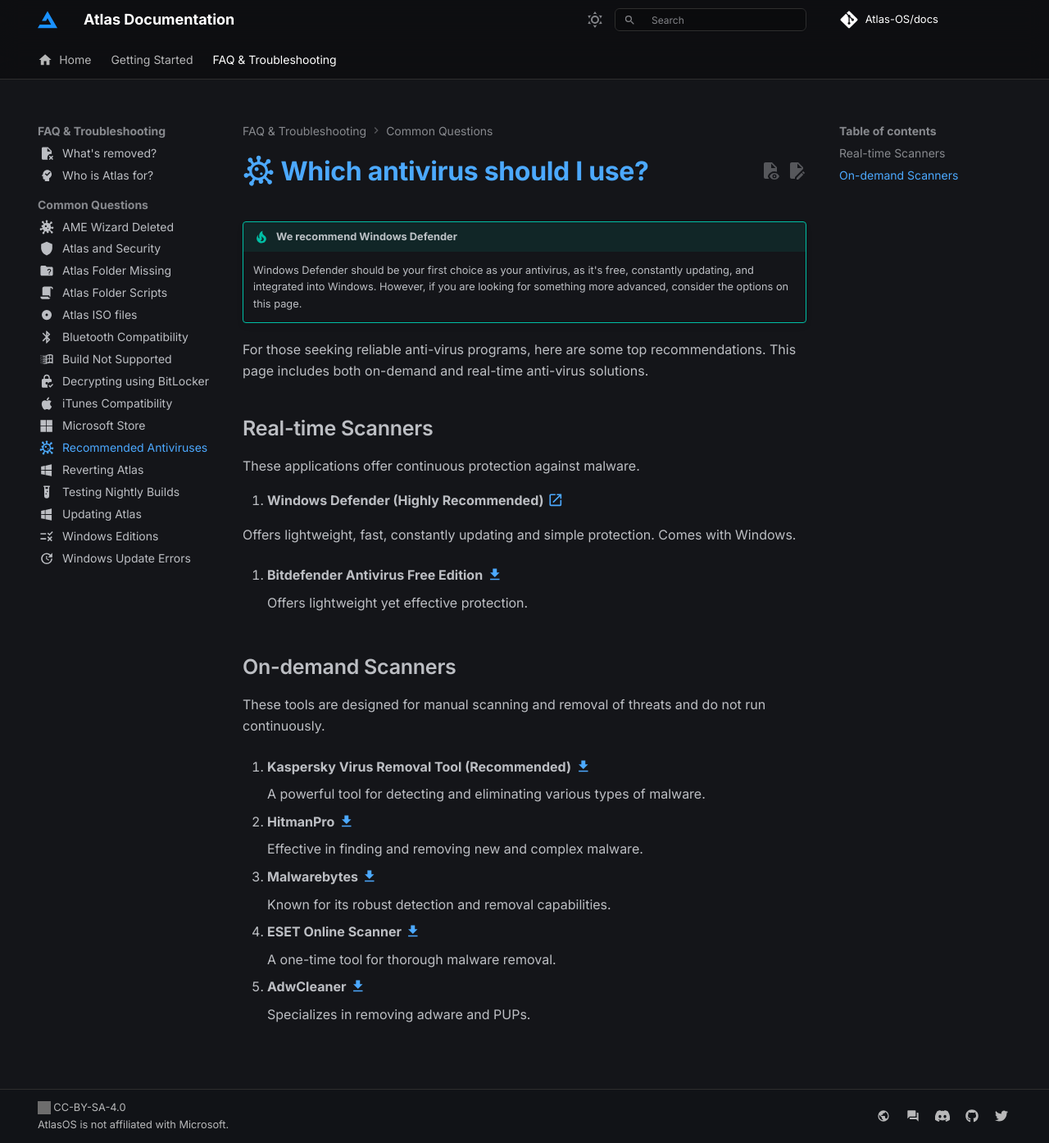
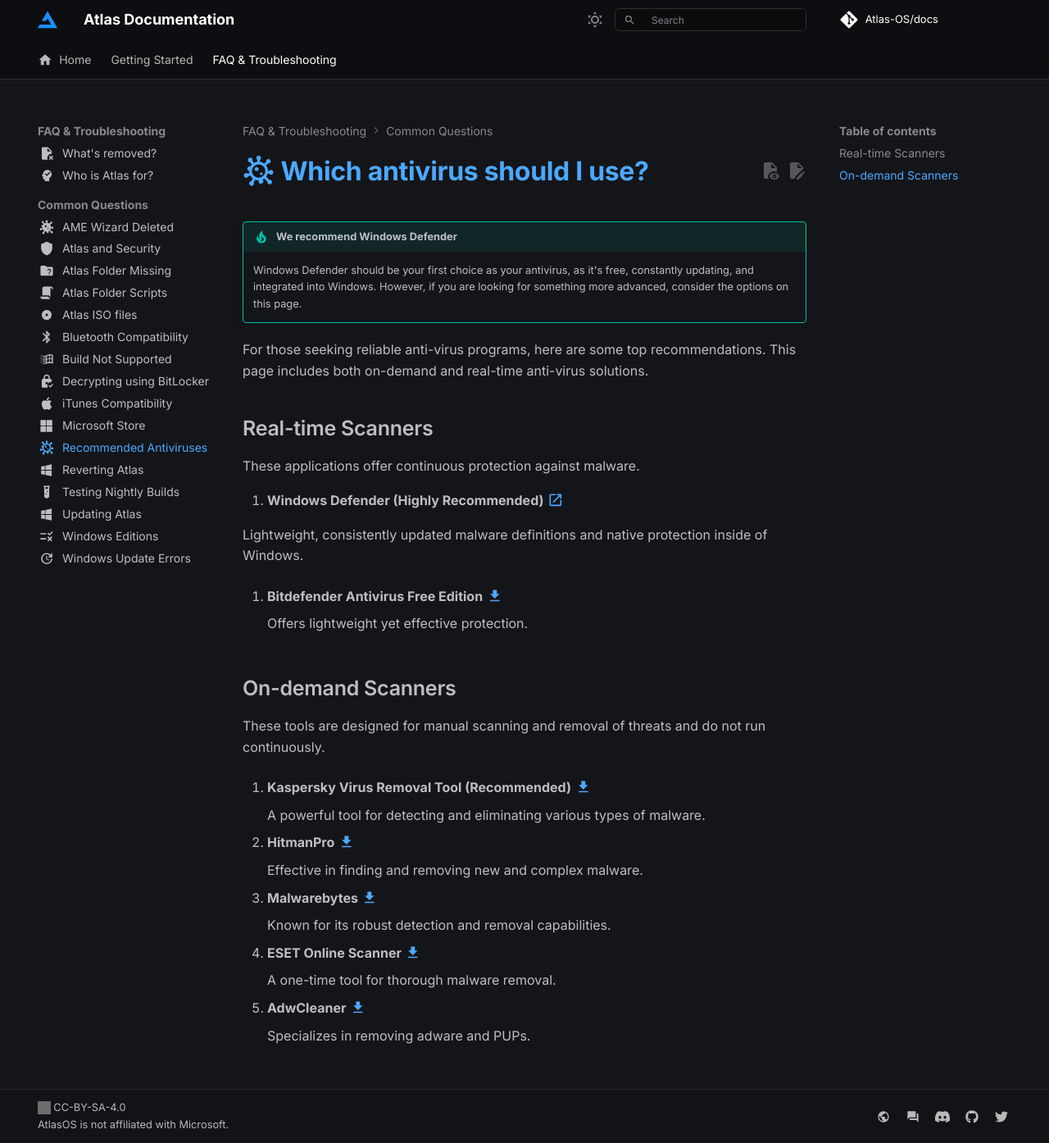
Before and after one commit to Atlas-OS/docs, an MkDocs documentation site: the page built from docs/faq-and-troubleshooting/common-questions/recommended-antiviruses.md, in a window 1280 px wide and 1394 px high. Shown: the whole window at 82% size. Built offline with MkDocs 1.6.1 and Material for MkDocs 9.7.7, drawn with Linux system fonts in a browser that asks for light colours; some web fonts are replaced; comment, search, counter and statistics services are not loaded; grey boxes are pictures that could not be loaded.

Commit message:
fix: defender description

```diff
--- a/docs/faq-and-troubleshooting/common-questions/recommended-antiviruses.md
+++ b/docs/faq-and-troubleshooting/common-questions/recommended-antiviruses.md
@@ -15,7 +15,7 @@ These applications offer continuous protection against malware.
 
 1. **Windows Defender (Highly Recommended)** [:material-open-in-new:](windowsdefender:)
 
-   Offers lightweight, fast, constantly updating and simple protection. Comes with Windows.
+   Lightweight, consistently updated malware definitions and native protection inside of Windows.
 
 2. **Bitdefender Antivirus Free Edition** [:material-download:](https://download.bitdefender.com/windows/installer/en-us/bitdefender_avfree.exe)
 
```
